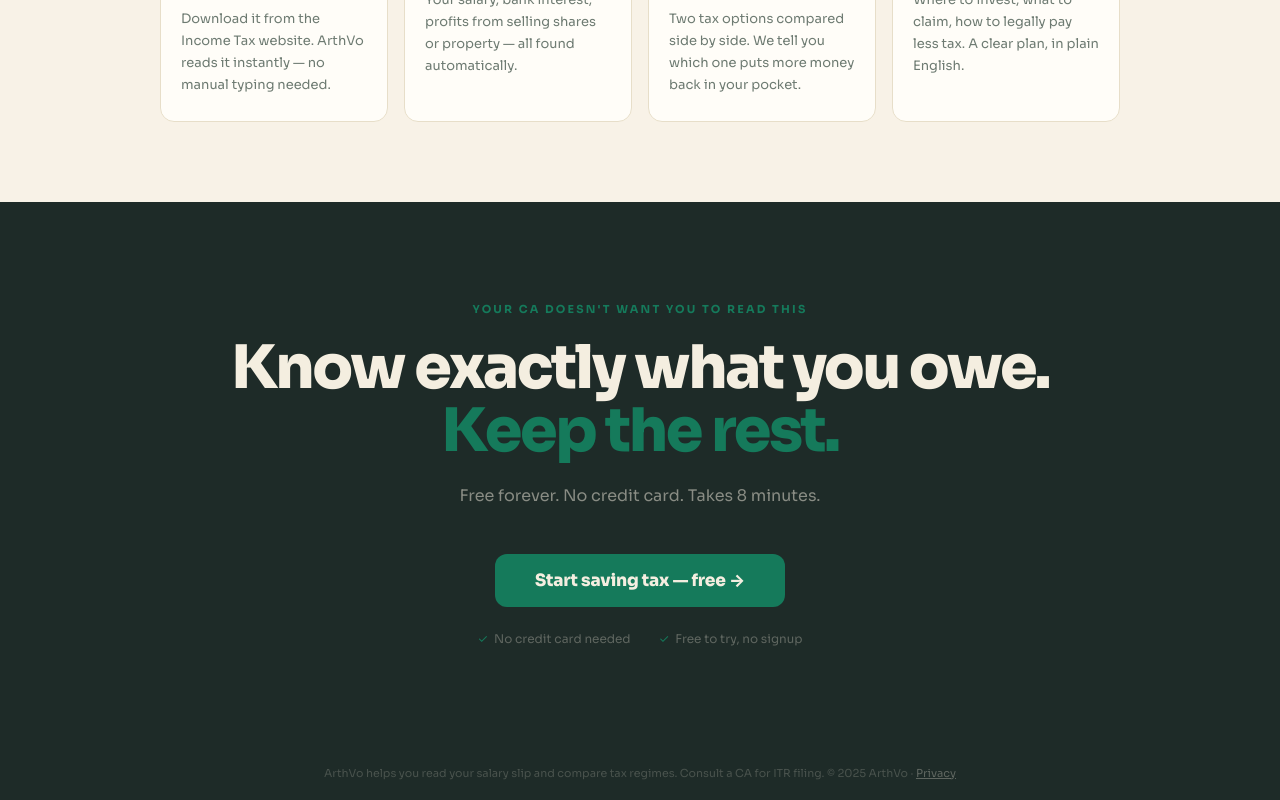
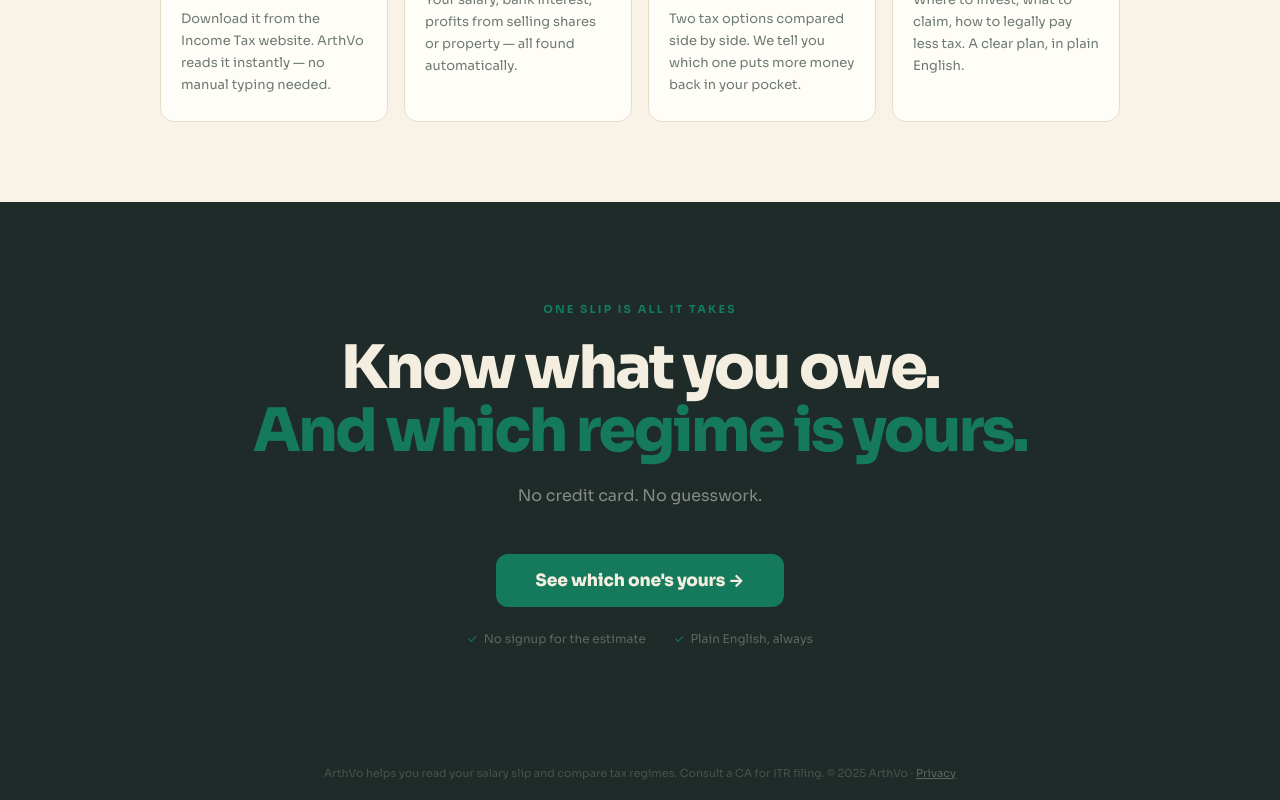
Before and after one commit to kartiktripathi29-design/arthsaathi, a Next.js app: page / in a window 1280 px wide. Shown: the part 1950-2750 px from the top of the page. Built offline with nearby package versions, Linux system fonts and the light colour scheme.

Commit message:
feat(landing): honest final CTA — regime framing, drop clickbait and savings promise
Co-Authored-By: Claude Opus 4.8 <noreply@anthropic.com>

```diff
--- a/src/app/page.tsx
+++ b/src/app/page.tsx
@@ -190,23 +190,23 @@ export default function LandingPage() {
       {/* Final CTA — dark section: eyebrow/accents → green, headline → ivory, CTA button → green (teal would vanish on dark) */}
       <div style={{ background:T.ink, padding:'100px 48px', textAlign:'center' }}>
         <div style={{ fontSize:11, color:T.green, fontWeight:700, letterSpacing:'0.2em', marginBottom:20, textTransform:'uppercase' as const }}>
-          Your CA doesn't want you to read this
+          One slip is all it takes
         </div>
         <h2 style={{ fontSize:'clamp(32px,5vw,60px)', fontWeight:900, letterSpacing:'-0.04em', color:T.ivory, lineHeight:1.05, marginBottom:20 }}>
-          Know exactly what you owe.<br />
-          <span style={{ color:T.green }}>Keep the rest.</span>
+          Know what you owe.<br />
+          <span style={{ color:T.green }}>And which regime is yours.</span>
         </h2>
         <p style={{ fontSize:16, color:'rgba(244,238,224,0.5)', marginBottom:44, maxWidth:400, margin:'0 auto 44px', lineHeight:1.75 }}>
-          Free forever. No credit card. Takes 8 minutes.
+          No credit card. No guesswork.
         </p>
         <div style={{ display:'flex', gap:12, justifyContent:'center', flexWrap:'wrap' as const }}>
           <Link href="/signup" className="btn-green"
             style={{ display:'inline-flex', alignItems:'center', gap:12, padding:'16px 40px', background:T.green, color:T.ivory, borderRadius:12, fontWeight:800, textDecoration:'none', fontSize:17, letterSpacing:'-0.01em' }}>
-            Start saving tax — free →
+            See which one's yours →
           </Link>
         </div>
         <div style={{ marginTop:24, display:'flex', justifyContent:'center', gap:28, flexWrap:'wrap' as const }}>
-          {['No credit card needed', 'Free to try, no signup'].map(t => (
+          {['No signup for the estimate', 'Plain English, always'].map(t => (
             <div key={t} style={{ fontSize:12, color:'rgba(244,238,224,0.3)', display:'flex', alignItems:'center', gap:6 }}>
               <span style={{ color:T.green }}>✓</span> {t}
             </div>
```
